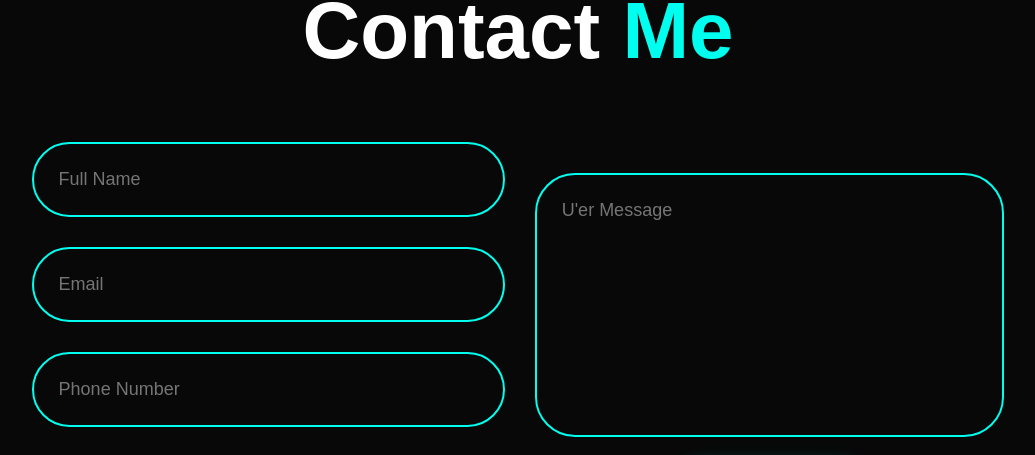
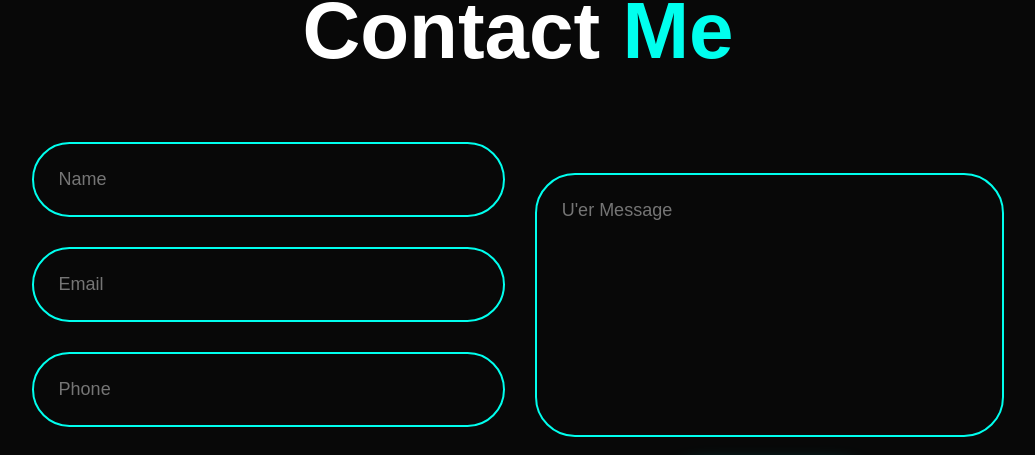
Before and after one commit to azaanp0/Myweb2, a plain HTML site: page index.html in a window 1280 px wide. Shown: the part 4016-4471 px from the top of the page, without its empty margins (122-1157 px from the left). Drawn offline with Linux system fonts and the light colour scheme; a web font is replaced by a local one.

Commit message:
Update index.html

```diff
--- a/index.html
+++ b/index.html
@@ -251,11 +251,11 @@
         <form action="">
             <div class="input-group">
                 <div class="input-box">
-                    <input type="text" placeholder="Full Name" required>
+                    <input type="text" placeholder="Name" required>
                     <input type="email" placeholder="Email" required>
                 </div>
                 <div class="input-box">
-                    <input type="number" placeholder="Phone Number" required>
+                    <input type="number" placeholder="Phone" required>
                     <input type="text" placeholder="Subject">
                 </div>
             </div>
```
